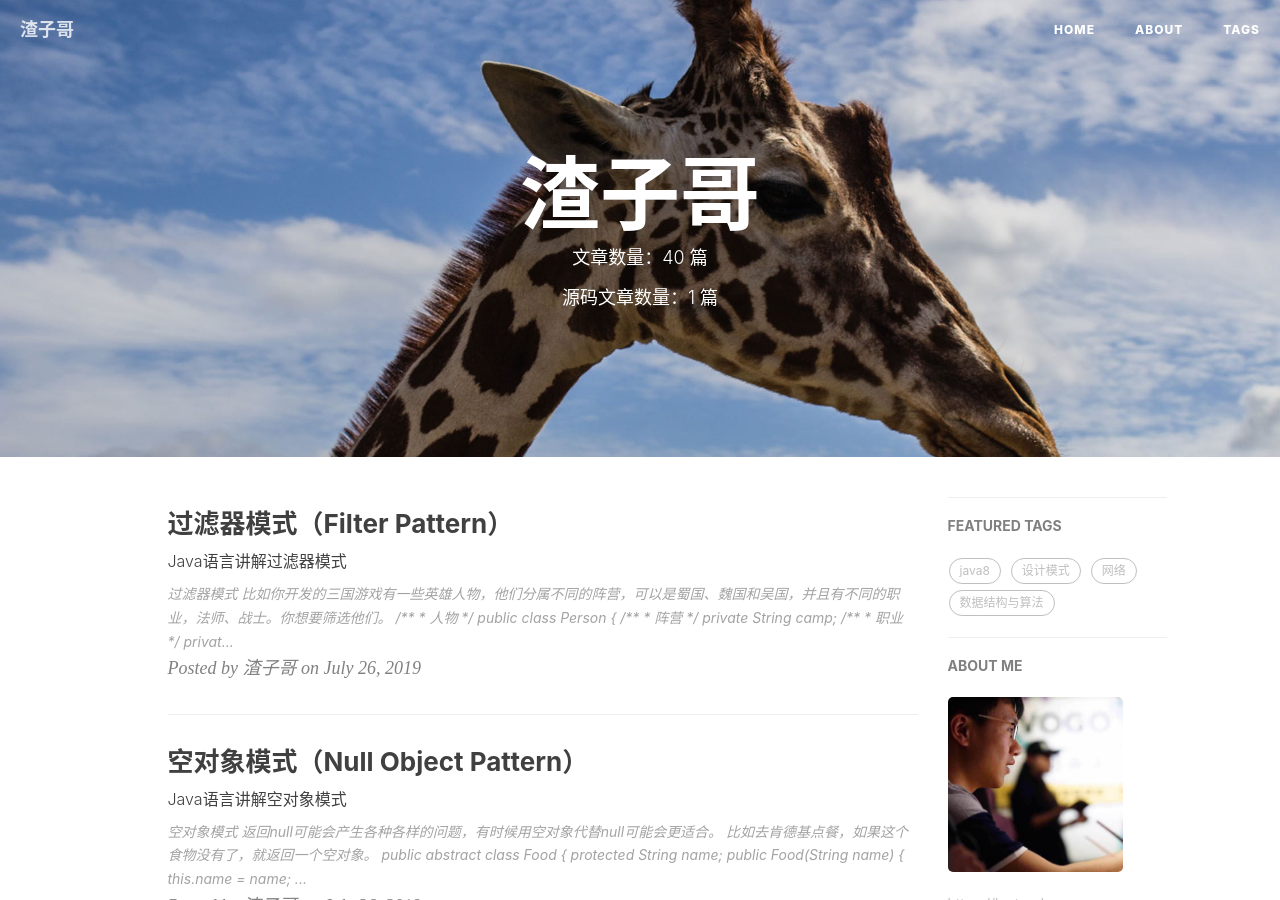
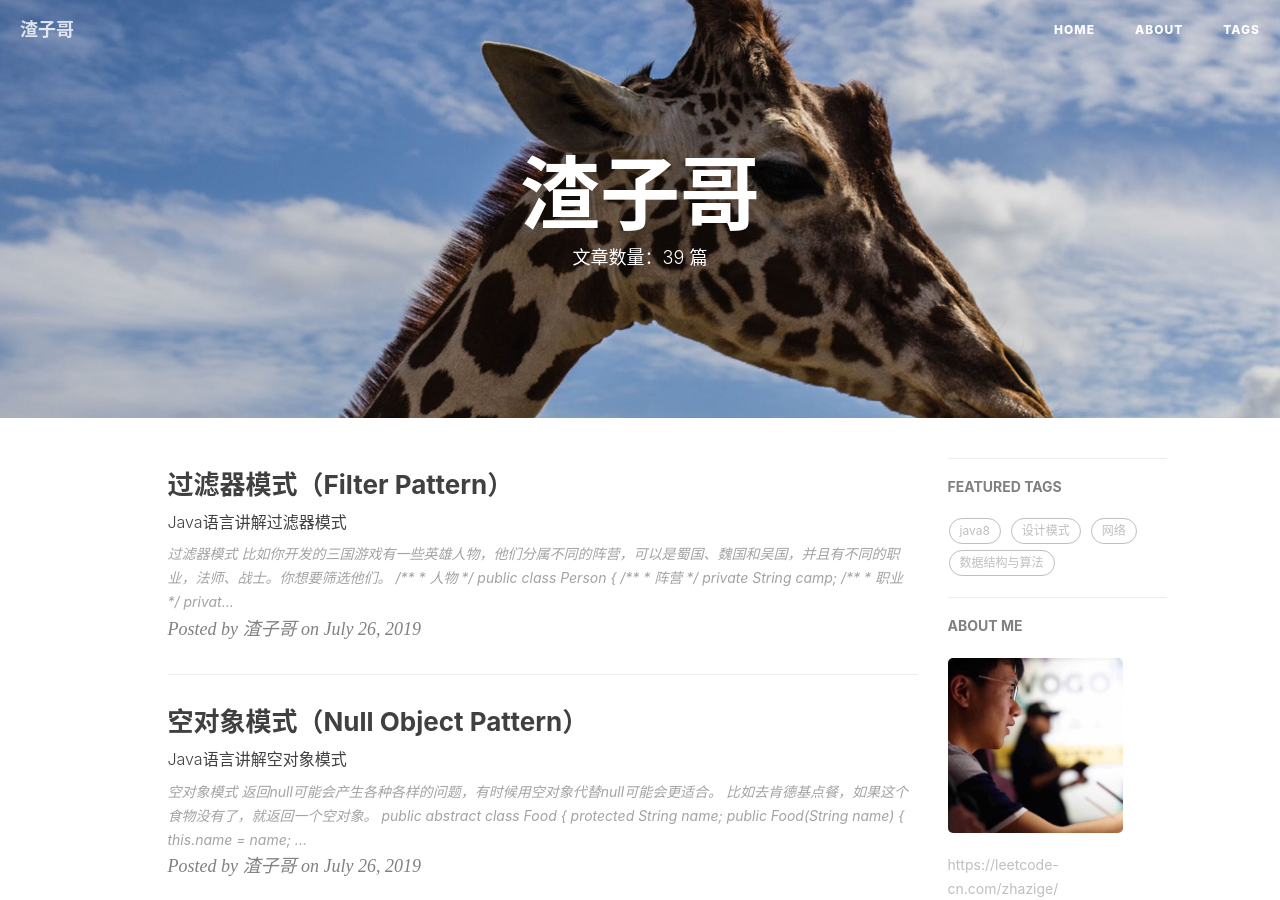
Before and after one commit to anxiouspig/anxiouspig.github.io, a Jekyll site: the page built from index.html, in a window 1280 px wide and 900 px high. Built offline with Jekyll 4.4.1, drawn with Linux system fonts in a browser that asks for light colours; nearby versions of some CDN libraries; the list of posts is cut into pages by our own code; comment, search, counter and statistics services are not loaded.

Commit message:
Update index.html

```diff
--- a/index.html
+++ b/index.html
@@ -1,6 +1,6 @@
 ---
 layout: page
-description: "文章数量：40 篇</br></br>源码文章数量：1 篇"
+description: "文章数量：39 篇"
 ---
 
 {% for post in paginator.posts %}
```
